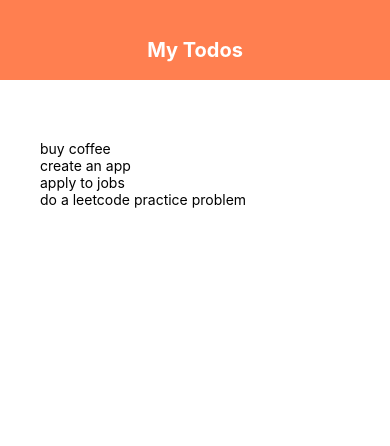
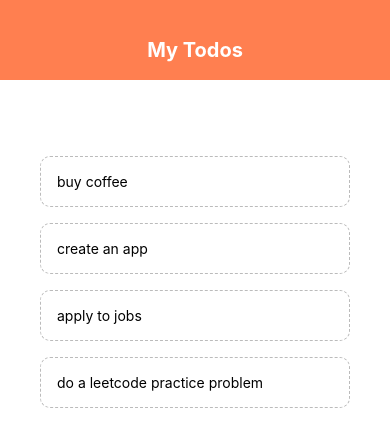
Before and after one commit to connie-ho/react-native-mini-projects, a React Native app: screen / in a window 390 px wide. Shown: the top 446 px of the page. Built offline with nearby package versions, Linux system fonts and the light colour scheme.

Commit message:
refactor todo item into a touchable component with delete functionality

```diff
--- a/App.js
+++ b/App.js
@@ -1,6 +1,7 @@
 import React, {useState} from 'react';
 import { StyleSheet, View, Text, FlatList} from 'react-native';
 import Header from './components/todo/Header';
+import TodoItem from './components/todo/TodoItem';
 
 export default function App() {
 
@@ -10,6 +11,12 @@
     {text: 'apply to jobs', key:  3},
     {text: 'do a leetcode practice problem', key: 4}
   ])
+
+  const pressHandler = (key) => {
+    setTodos((prev) => {
+      return prev.filter(todo => todo.key != key)
+    })
+  }
 
 
   return (
@@ -21,7 +28,10 @@
           <FlatList
             data={todos}
             renderItem={({item}) => (
-              <Text>{item.text}</Text>
+              <TodoItem
+                item={item}
+                pressHandler={pressHandler}
+              />
             )}
           />
         </View>
--- a/components/examples/ListExample.jsx
+++ b/components/examples/ListExample.jsx
@@ -1,7 +1,7 @@
 import React, {useState} from 'react';
 import { StyleSheet, View, Text, FlatList, TouchableOpacity} from 'react-native';
 
-export default function App() {
+export default function ListExample() {
 
   const [people, setPeople] = useState([
     { name: 'connie', id: '1'},
--- /dev/null
+++ b/components/todo/TodoItem.jsx
@@ -0,0 +1,24 @@
+import React from 'react'
+import { StyleSheet, Text, TouchableOpacity } from 'react-native'
+
+const TodoItem = ({item, pressHandler}) => {
+
+  return (
+    <TouchableOpacity onPress={() => {pressHandler(item.key)}}>
+      <Text style={styles.item}>{item.text}</Text>
+    </TouchableOpacity>
+  )
+}
+
+export default TodoItem
+
+const styles = StyleSheet.create({
+  item: {
+    padding: 16,
+    marginTop: 16,
+    borderWidth: 1,
+    borderColor: '#bbb',
+    borderStyle: 'dashed',
+    borderRadius: 10
+  }
+})
```
